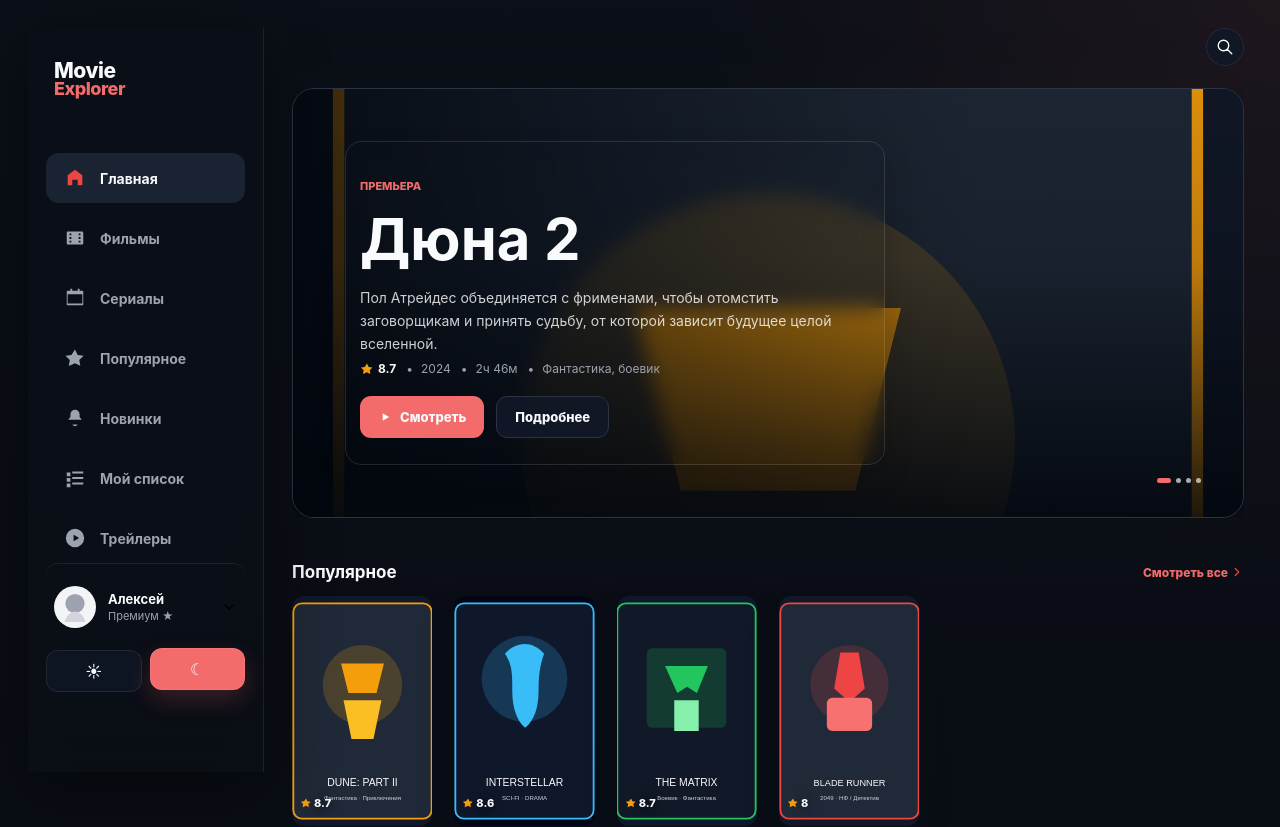
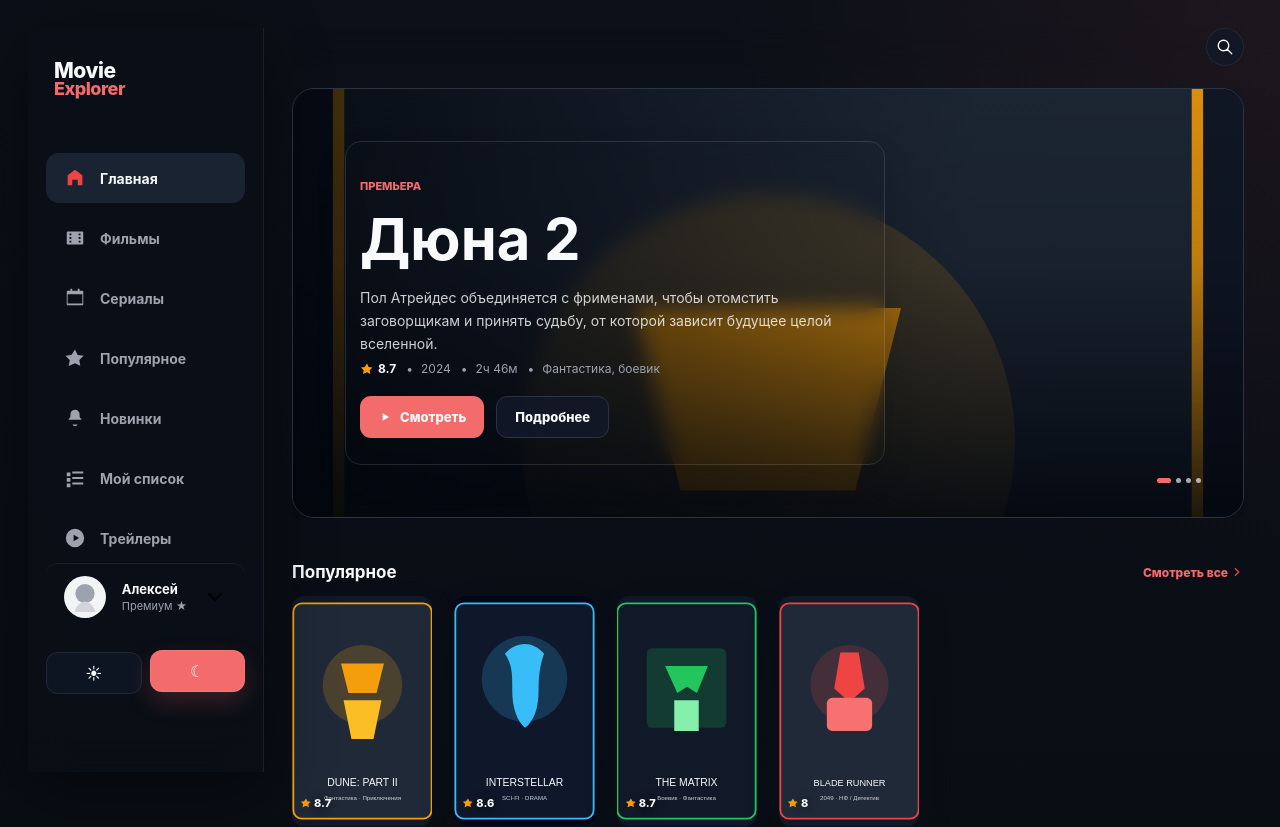
Before and after one commit to pavel-2009/movie-explorer, a React (Vite) app in the folder movie-explorer/: page / in a window 1280 px wide. Shown: the top 827 px of the page. Built offline with nearby package versions, Linux system fonts and the light colour scheme.

Commit message:
fixed an error with profile icon

```diff
--- a/movie-explorer/styles/navigation.css
+++ b/movie-explorer/styles/navigation.css
@@ -114,15 +114,15 @@ body:has(.theme-element:checked) .aside-nav__link:hover {
 }
 
 .aside-nav__profile {
-    display: grid;
-    grid-template-columns: 42px 1fr 16px;
+    display: flex;
     gap: 12px;
     border-radius: 12px;
     align-items: center;
-    /* margin-top: auto; */
+    justify-content: space-between;
     padding: 22px 8px 0;
     border-top: 1px solid var(--panel-border);
     cursor: pointer;
+    padding: 12px 18px;
 }
 
 .aside-nav__profile:hover {
```
